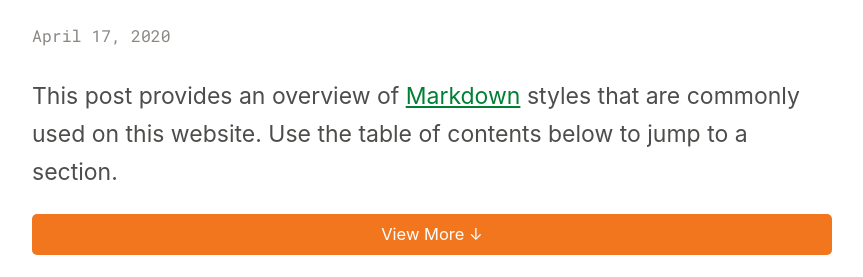
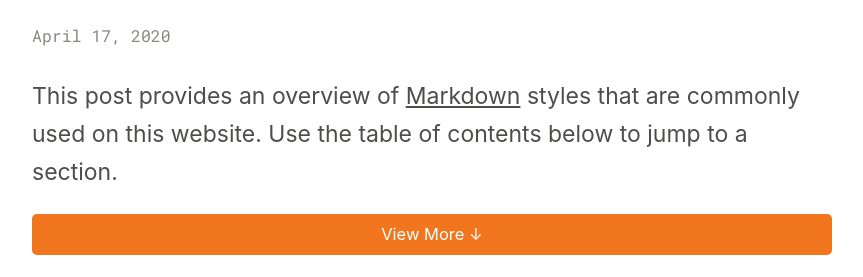
Before and after one commit to ajpwalser/ajpwalser.github.io, a Jekyll site: the page built from index.html, in a window 1280 px wide. Shown: the part 264-541 px from the top of the page, without its empty margins (208-1071 px from the left). Built offline with Jekyll 4.4.1, drawn with Linux system fonts in a browser that asks for light colours; some web fonts are replaced; the list of posts is cut into pages by our own code.

Commit message:
Update style.css

```diff
--- a/css/style.css
+++ b/css/style.css
@@ -59,7 +59,7 @@ footer li {
 /* Links */
 
 a:link {
-	color: rgb(0, 128, 53);
+	color: rgb(78, 77, 75);
 	text-decoration: underline;
 }
 
```
